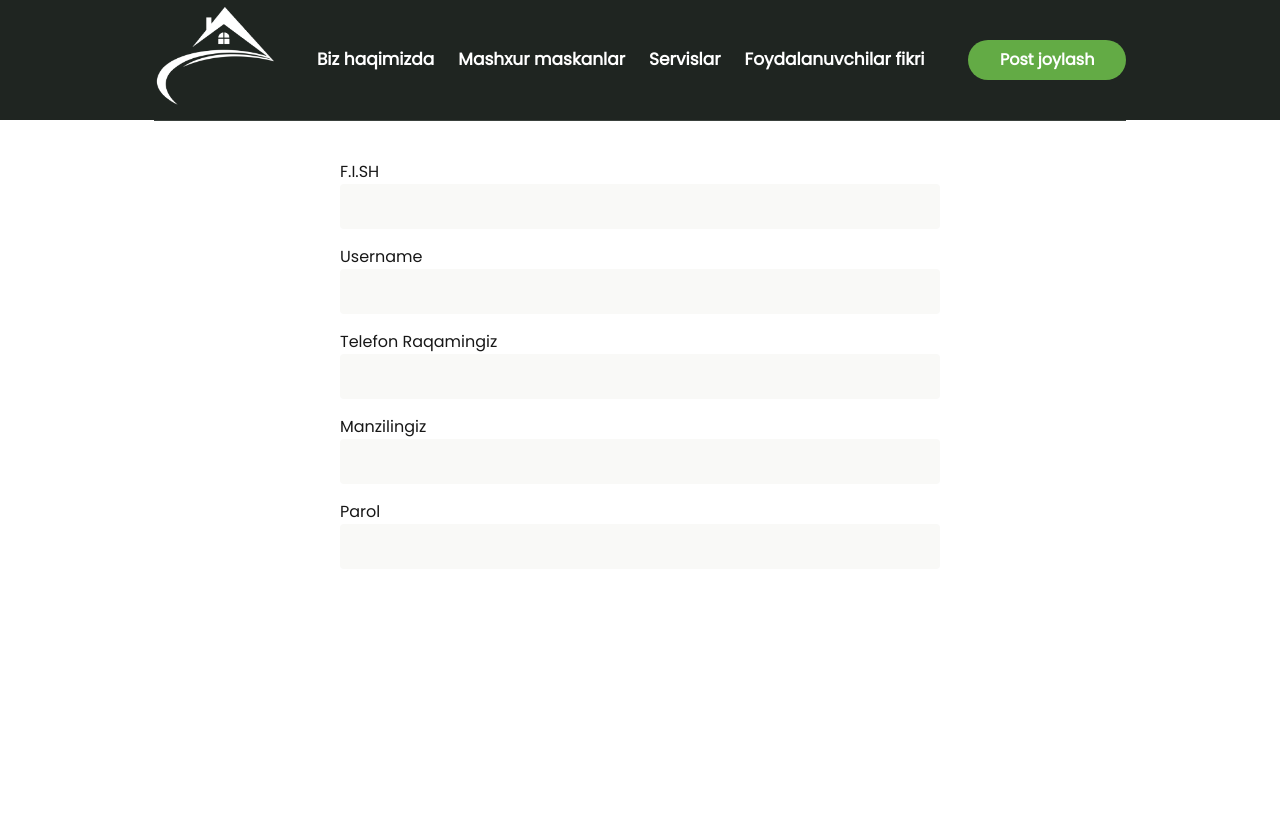
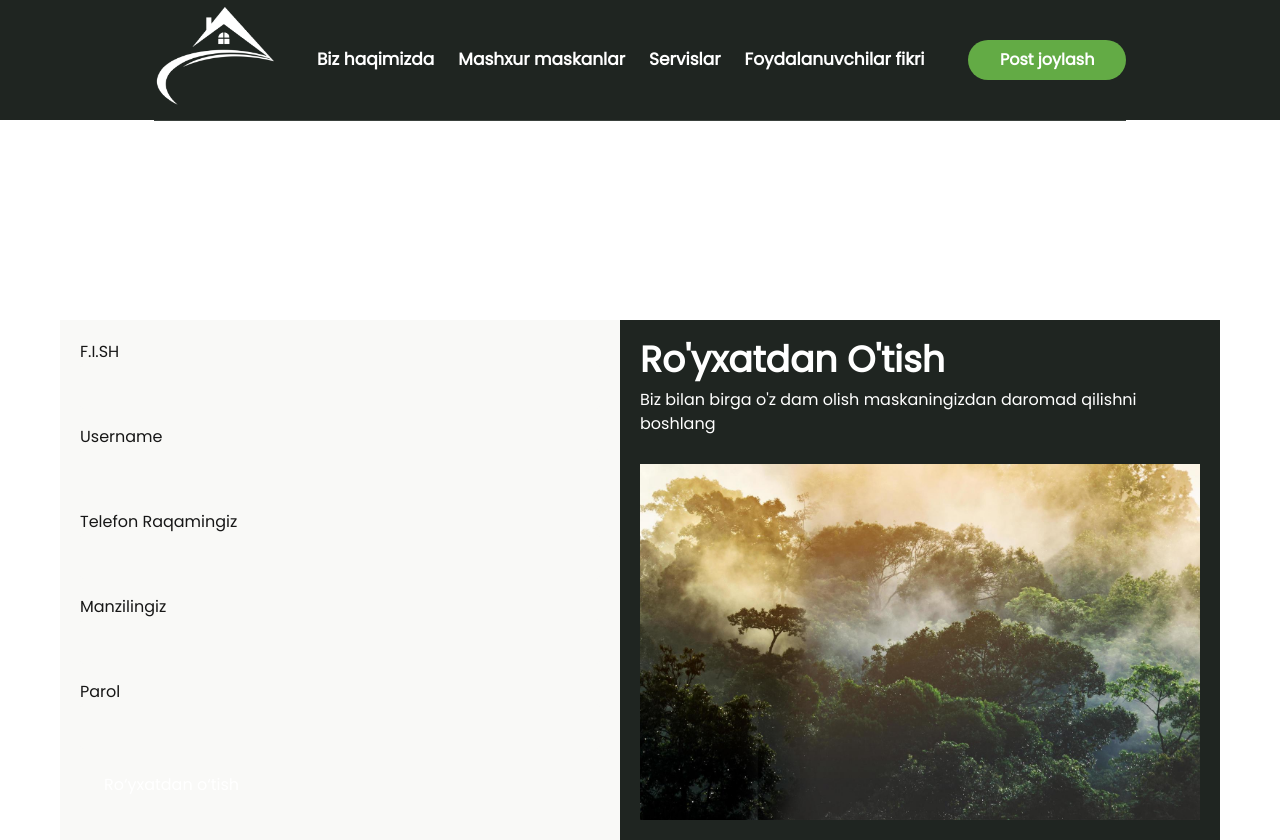
Before and after one commit to lupheron/Zenly, a Next.js app: page /register in a window 1280 px wide. Before the commit the page ends 800 px from the top, so only its background shows below. Built offline with nearby package versions, Linux system fonts and the light colour scheme.

Commit message:
Register CLient ui is ready

```diff
--- /dev/null
+++ b/src/app/register/RegisterClient.tsx
@@ -0,0 +1,27 @@
+import RegisterForm from '@/src/components/Forms/RegisterForm'
+import Image from 'next/image'
+import React from 'react'
+
+const RegisterClient = () => {
+    return (
+        <div className='flex items-center justify-center mt-50'>
+            <div className='w-140 h-130 bg-light-gray p-5'>
+                <RegisterForm />
+            </div>
+            <div className='w-150 h-130 flex flex-col gap-2 bg-dark-green text-white p-5'>
+                <h1 className='text-4xl font-semibold'>Ro'yxatdan O'tish</h1>
+                <p className='text-gray'>Biz bilan birga o'z dam olish maskaningizdan daromad qilishni boshlang</p>
+                <div className="w-full h-full relative mt-5">
+                    <Image
+                        src="/ready/ready.jpg"
+                        alt="Ready"
+                        fill
+                        className="object-cover"
+                    />
+                </div>
+            </div>
+        </div>
+    )
+}
+
+export default RegisterClient
--- a/src/app/register/page.tsx
+++ b/src/app/register/page.tsx
@@ -1,12 +1,12 @@
-import RegisterForm from '@/src/components/Forms/RegisterForm'
 import NavbarSection from '@/src/components/Navbar/NavbarSection'
 import React from 'react'
+import RegisterClient from './RegisterClient'
 
 const Register = () => {
     return (
         <div>
             <NavbarSection />
-            <RegisterForm />
+            <RegisterClient />
         </div>
     )
 }
--- a/src/components/Forms/RegisterForm.tsx
+++ b/src/components/Forms/RegisterForm.tsx
@@ -27,7 +27,7 @@ const RegisterForm = () => {
     }
 
     return (
-        <form onSubmit={handleSubmit} className="space-y-4 w-150 mx-auto mt-10">
+        <form onSubmit={handleSubmit} className="space-y-4">
             <div>
                 <LabelDefault label="F.I.SH" htmlFor="fullname" />
                 <InputDefault
```
Also changed, not shown: 2 other files (tests, documents, lock files or other folders).
